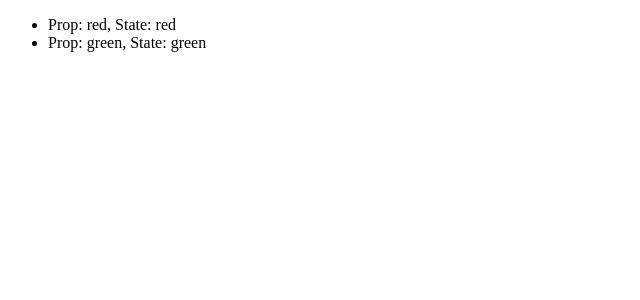
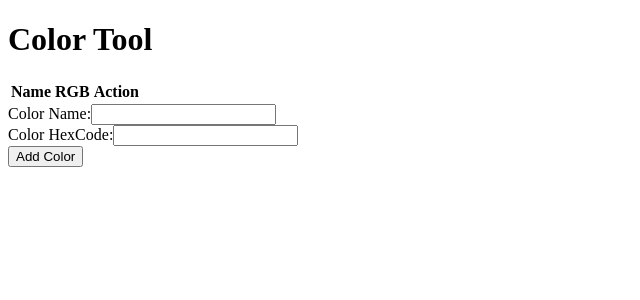
Before and after one commit to training4developers/react_11302017, a React (Create React App) app: page / in a window 1280 px wide. Shown: the top 300 px of the page, without its empty margins (0-640 px from the left). Built offline with nearby package versions, Linux system fonts and the light colour scheme.

Commit message:
added code demos

```diff
--- a/src/components/ColorTool.js
+++ b/src/components/ColorTool.js
@@ -1,10 +1,23 @@
 import * as React from 'react';
+import * as PropTypes from 'prop-types';
 
 import { ToolHeader } from './ToolHeader';
 import { DataTable } from './DataTable';
 import { ColorForm } from './ColorForm';
 
 export class ColorTool extends React.Component {
+
+  static propTypes = {
+    colors: PropTypes.arrayOf(PropTypes.shape({
+      id: PropTypes.number.isRequired,
+      name: PropTypes.string.isRequired,
+      hexCode: PropTypes.string.isRequired,
+    })).isRequired,
+  };
+
+  static defaultProps = {
+    colors: [],
+  };
 
   constructor(props) {
     super(props);
--- a/src/components/DataRow.js
+++ b/src/components/DataRow.js
@@ -1,6 +1,6 @@
 import * as React from 'react';
 
 export const DataRow = props => <tr>
-   {props.cols.map(col => <td>{props.item[col.field]}</td>)}
+   {props.cols.map( (col, i) => <td key={i}>{props.item[col.field]}</td>)}
    <td><button type="button" onClick={() => props.onDelete(props.item.id)}>Delete</button></td>
 </tr>
--- a/src/components/DataTable.js
+++ b/src/components/DataTable.js
@@ -7,12 +7,14 @@ export class DataTable extends React.Component {
   render() {
     return <table>
       <thead>
-        {this.props.cols.map(col => <th>{col.header.slice(0,1).toUpperCase() + col.header.slice(1)}</th>)}
-        <th>Action</th>
+        <tr>
+          {this.props.cols.map( (col, i) => <th key={i}>{col.header.slice(0,1).toUpperCase() + col.header.slice(1)}</th>)}
+          <th>Action</th>
+        </tr>
       </thead>
       <tbody>
         {this.props.data.map(item =>
-          <DataRow item={item} cols={this.props.cols} onDelete={this.props.onDelete} />)}
+          <DataRow key={item.id} item={item} cols={this.props.cols} onDelete={this.props.onDelete} />)}
       </tbody>
     </table>;
   }
--- a/src/components/ToolHeader.js
+++ b/src/components/ToolHeader.js
@@ -1,9 +1,18 @@
 import * as React from 'react';
+import * as PropTypes from 'prop-types';
 
 export const ToolHeader = props =>
   <header>
     <h1>{props.headerText}</h1>
   </header>;
+
+ToolHeader.propTypes = {
+  headerText: PropTypes.string,
+};
+
+ToolHeader.defaultProps = {
+  headerText: 'App Header',
+};
 
 // export const ToolHeader = props => {
 //   return <header>
--- a/src/index.js
+++ b/src/index.js
@@ -1,41 +1,15 @@
 import * as React from 'react';
 import * as ReactDOM from 'react-dom';
 
-const colors = [ 'red', 'blue', 'green' ];
+import { ColorTool } from './components/ColorTool';
 
-let counter = 0;
+const colorList = [
+  { id: 1, name: 'red', hexCode: '#ff0000' },
+  { id: 2, name: 'blue', hexCode: '#0000ff' },
+  { id: 3, name: 'green', hexCode: '#00ff00' },
+];
 
-
-class ListItem extends React.Component {
-  constructor(props) {
-    super(props);
-    this.counter = counter++;
-    this.state = { item: props.item };
-    console.log('constructor list item: ' + this.counter);
-  }
-
-  render() {
-    console.log('render list item: ' + this.counter);
-    return <li>Prop: {this.props.item}, State: {this.state.item}</li>;
-  }
-
-  componentWillUnmount() {
-    console.log('component will unmount list item: ' + this.counter);
-  }
-}
-
-class ItemList extends React.Component {
-  render() {
-    console.log('render item list');
-    return <ul>
-      {this.props.items.map( (item, i) => <ListItem item={item} key={item} />)}
-    </ul>;
-  }
-}
-
-ReactDOM.render(<ItemList items={colors} />, document.querySelector('#root'));
-
-setTimeout(() => {
-  colors.splice(1, 1);
-  ReactDOM.render(<ItemList items={colors} />, document.querySelector('#root'));
-}, 4000);
+ReactDOM.render(
+  <ColorTool  />,
+  document.querySelector('#root'),
+);
```
Also changed, not shown: src/index-key-demo.js (added, +41 -0 lines).
